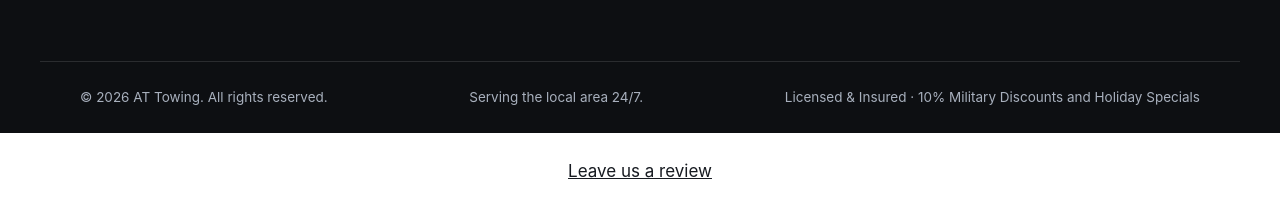
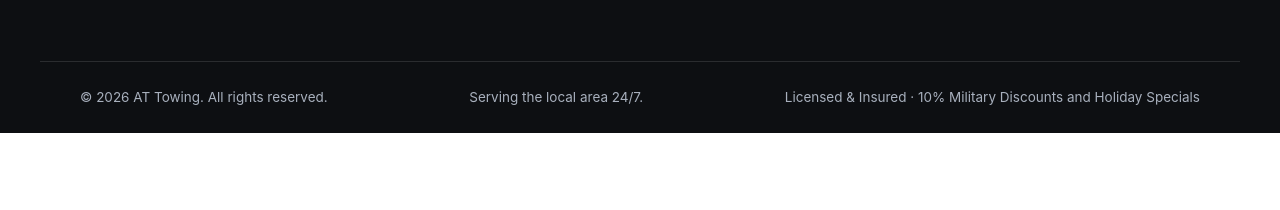
Before and after one commit to hmseeb/redesign-at-towing-com-3fab, a plain HTML site: page blog/24-hour-towing-concord-ca/index.html in a window 1280 px wide. Shown: the part 2109-2319 px from the top of the page. After the commit the page ends 2242 px from the top, so only its background shows below. Drawn offline with Linux system fonts and the light colour scheme.

Commit message:
chore: update blog

```diff
--- a/blog/24-hour-towing-concord-ca/index.html
+++ b/blog/24-hour-towing-concord-ca/index.html
@@ -128,6 +128,5 @@
     <p>Licensed &amp; Insured · 10% Military Discounts and Holiday Specials</p>
   </div>
 </footer>
-<p data-lv-review="1" style="text-align:center;margin:24px 0"><a href="/review">Leave us a review</a></p>
 </body>
 </html>
```
Also changed, not shown: blog/heavy-duty-towing-bay-area/index.html (+0 -1 lines), blog/index.html (+0 -1 lines), blog/military-discount-towing/index.html (+0 -1 lines), blog/towing-company-benicia-ca/index.html (+0 -1 lines).
